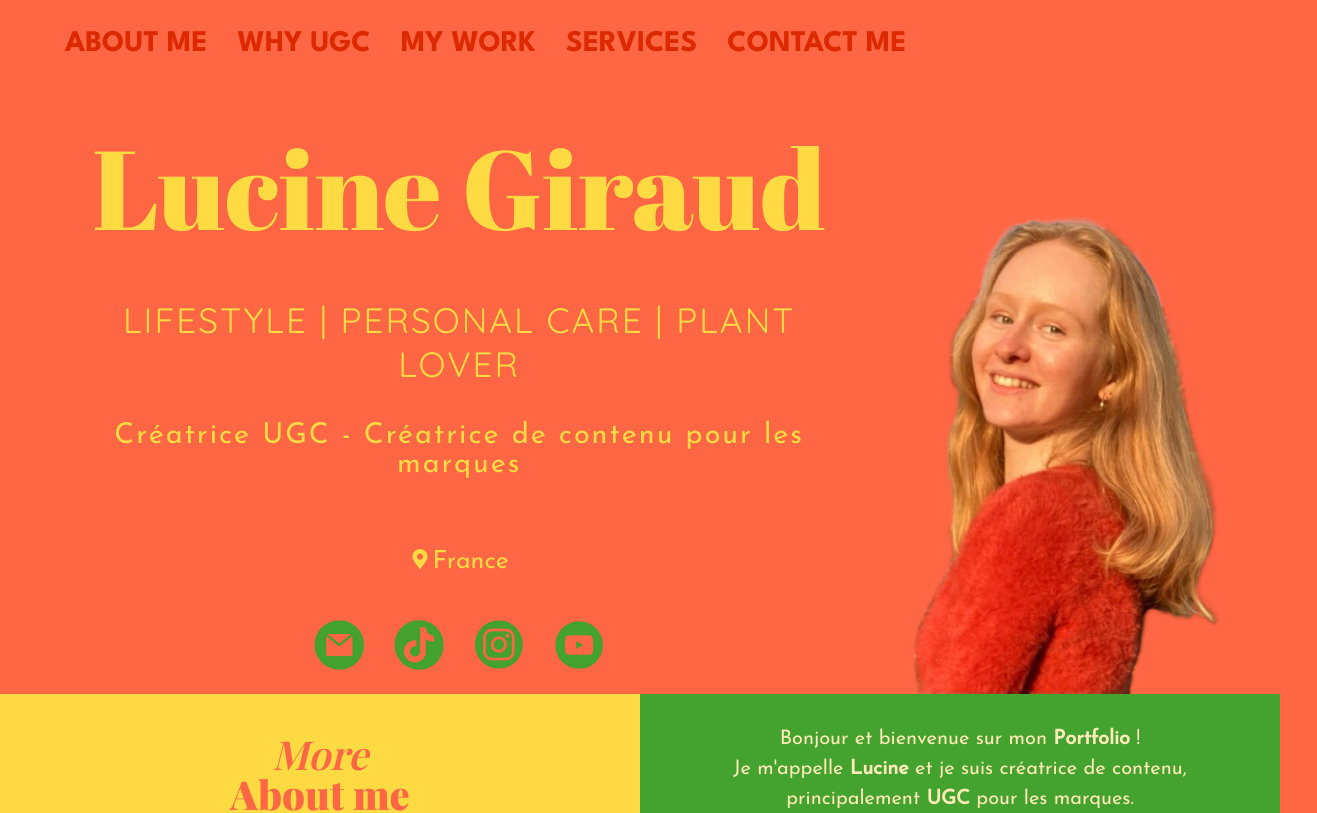
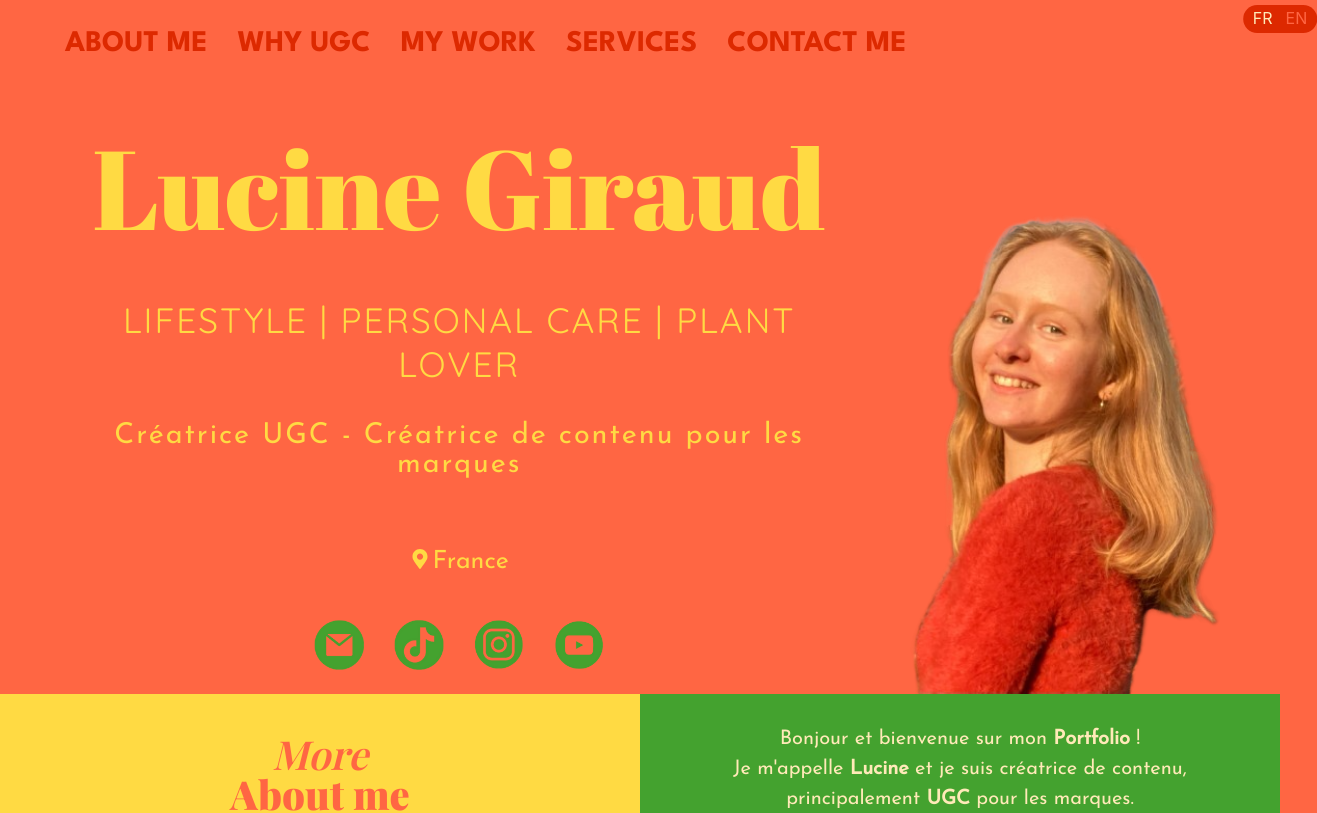
Before and after one commit to lucinegrd/portfolio-ugc, a React (Create React App) app: page / in a window 1280 px wide. Shown: the top 813 px of the page, 1317 px wide, since content can reach past the window. Built offline with nearby package versions, Linux system fonts and the light colour scheme; a web font is replaced by a local one.

Commit message:
selector langue

```diff
--- a/src/App.css
+++ b/src/App.css
@@ -10,6 +10,7 @@
 body {
   margin: 0;
   background-color: var(--red);
+  overflow-x: hidden;
 }
 
 .footer_text{
--- a/src/langues/Selector.jsx
+++ b/src/langues/Selector.jsx
@@ -1,18 +1,33 @@
 import { useContext } from 'react';
-import { languageOptions, LanguageContext } from './langues';
+import { LanguageContext } from './langues';
+import '../styles/Selector.css'
 
 export default function Selector() {
     const { userLanguage, setUserLanguage } = useContext(LanguageContext);
-    // set selected language by calling context method
-    const handleLanguageChange = e => setUserLanguage(e.target.value);
+
+    const handleLanguageChange = e => {
+        setUserLanguage(e);
+    }
+    console.log(userLanguage)
     return (
-        <select
+        <div className={"fr"=== userLanguage ? 'Selector fr_first' : 'Selector en_first'}>
+            <button
+                className={"fr"=== userLanguage ? "Selector_langue Selector_selected" : "Selector_langue"}
+                onClick={() => handleLanguageChange("fr")}>
+                FR</button>
+            <button
+                className={"en"=== userLanguage ? "Selector_langue Selector_selected" : "Selector_langue"}
+                onClick={() => handleLanguageChange("en")}>
+                EN</button>
+
+        </div>
+        /*<select
             onChange={handleLanguageChange}
             value={userLanguage}
         >
             {Object.entries(languageOptions).map(([id, name]) => (
                 <option key={id} value={id}>{name}</option>
             ))}
-        </select>
+        </select>*/
     );
 };
--- a/src/langues/en.json
+++ b/src/langues/en.json
@@ -5,7 +5,7 @@
         "My name is ",
         " and I am a content creator, mainly ",
         " for brands.",
-        "I am a student in computer science for 2 years and I've been creating content since 2020 for my personal social networks. I love sharing my ideas, my thoughts and my creations!"
+        "I am a student in computer science for 2 years and I've been creating content since 2020 for my personal social medias. I love sharing my ideas, my thoughts and my creations!"
     ],
     "besoin": "Are you looking for a UGC creator?",
     "creativite": "I can produce content for your socials and win customer loyalty. Full of creativity, I will adapt to the universe of your brand by becoming your target client and I will offer you engaging content in harmony with your values!",
@@ -29,7 +29,7 @@
     "voixoff": "Voice-over",
     "esthetique": "Aesthetic",
     "collab": "Each collaboration is unique, I will listen carefully to your ideas and will be happy to realize them! ",
-    "tarif": ["", "Rates"," may vary from one content to another (type of video, number of hooks, use of the content, preparation of the script etc...)."],
+    "tarif": ["", " Rates"," may vary from one content to another (type of video, number of hooks, use of the content, preparation of the script etc...)."],
     "devis": ["I let you contact me to build a ", "quote" ," together ✨"],
     "contacter": "Contact me",
     "footer": "This website was entirely coded by me."
--- a/src/langues/langues.jsx
+++ b/src/langues/langues.jsx
@@ -5,11 +5,6 @@ import { createContext } from 'react';
 
 
 export const dictionaryList = { fr, en };
-
-export const languageOptions = {
-  fr: 'Français',
-  en: 'English'
-};
 
 export const LanguageContext = createContext({
   userLanguage: 'fr',
--- /dev/null
+++ b/src/styles/Selector.css
@@ -0,0 +1,35 @@
+.Selector {
+    position: absolute;
+    top: 5px;
+    right: 0;
+    transform: translateX(50%);
+    transition: 0.2s;
+    background-color: var(--darker-red);
+    border-radius: 30px;
+    padding: 0 7px;
+    display: flex;
+    overflow: hidden;
+}
+
+.fr_first{
+    flex-direction: row;
+}
+
+.en_first{
+    flex-direction: row-reverse;
+}
+
+.Selector:hover {
+    transform: translateX(-5%);
+}
+
+.Selector_langue {
+    color: var(--red);
+    padding: 3px;
+    padding-bottom: 5px;
+}
+
+.Selector_selected {
+    color: var(--beige);
+    padding-right: 10px;
+}
```
